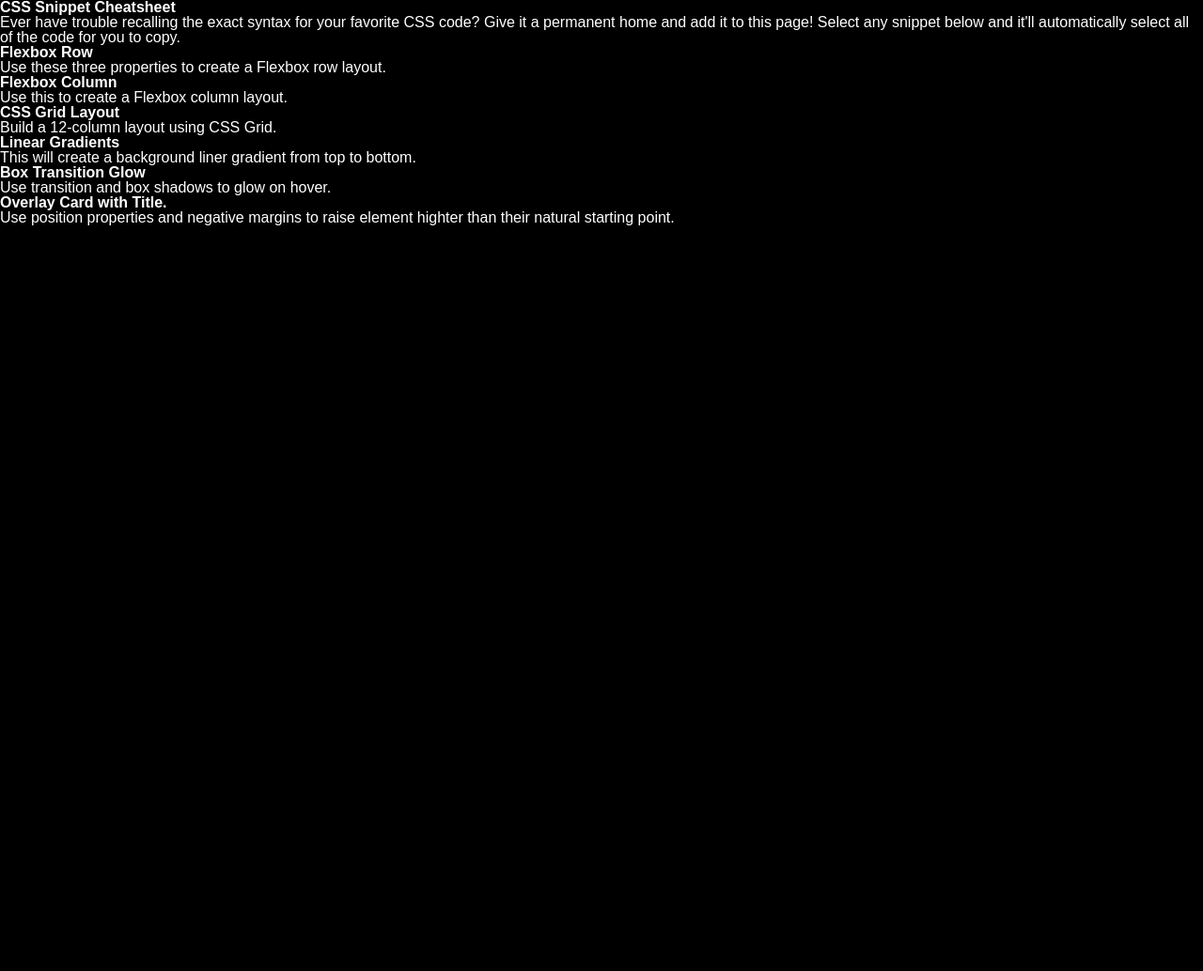
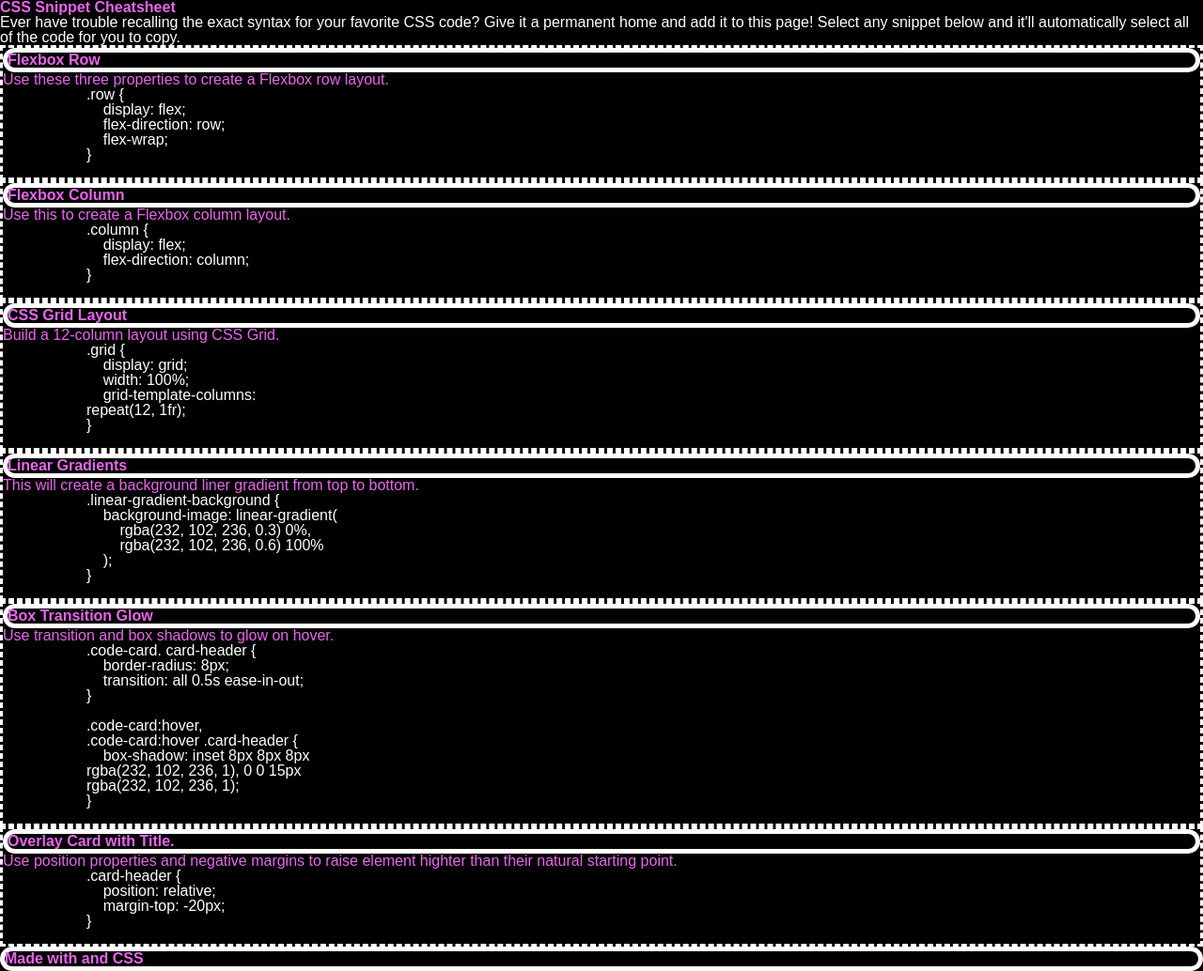
Before and after one commit to markpcomer/Cheatsheet, a plain HTML site: page index.html in a window 1280 px wide. Shown: the whole page at 94% size. Before the commit the page ends 800 px from the top, so only its background shows below. Drawn offline with Linux system fonts and the light colour scheme; files that its build step writes are made by us from their sources.

Commit message:
Finished Semantic HTML and CSS Font Coloring

```diff
--- a/assets/style.css
+++ b/assets/style.css
@@ -1,4 +1,30 @@
+:root{
+    --main-font-color: rgba(232, 102, 236, 1);
+}
+
 body{
     background-color: black;
     color:white;
 }
+
+h1{
+    color: var(--main-font-color);
+}
+
+h2{
+    border: 5px solid white;
+    border-radius: 15px;
+    color: var(--main-font-color);
+}
+
+footer{
+    color: var(--main-font-color);
+}
+
+.card{
+    border: 3px white dashed;
+}
+
+.card p{
+    color: var(--main-font-color);
+}
--- a/index.html
+++ b/index.html
@@ -14,31 +14,83 @@
     </header>
     <main>
         <section>
+            <div class="card">
                 <h2>Flexbox Row</h2>
                 <p>Use these three properties to create a Flexbox row layout.</p>
-        </section>
-        <section>
+                <pre>
+                    .row {
+                        display: flex;
+                        flex-direction: row;
+                        flex-wrap;
+                    }
+                </pre>
+            </div>
+            <div class="card">
                 <h2>Flexbox Column</h2>
                 <p>Use this to create a Flexbox column layout.</p>
-        </section>
-        <section>
+                <pre>
+                    .column {
+                        display: flex;
+                        flex-direction: column;
+                    }
+                </pre>
+            </div>
+            <div class="card">
                 <h2>CSS Grid Layout</h2>
                 <p>Build a 12-column layout using CSS Grid.</p>
-        </section>
-        <section>
+                <pre>
+                    .grid {
+                        display: grid;
+                        width: 100%;
+                        grid-template-columns:
+                    repeat(12, 1fr);
+                    }
+                </pre>
+            </div>
+            <div class="card">
                 <h2>Linear Gradients</h2>
                 <p>This will create a background liner gradient from top to bottom.</p>
-        </section>
-        <section>
+                <pre>
+                    .linear-gradient-background {
+                        background-image: linear-gradient(
+                            rgba(232, 102, 236, 0.3) 0%,
+                            rgba(232, 102, 236, 0.6) 100%
+                        );
+                    }
+                </pre>
+            </div>
+            <div class="card">
                 <h2>Box Transition Glow</h2>
                 <p>Use transition and box shadows to glow on hover.</p>
-        </section>
-        <section>
+                <pre>
+                    .code-card. card-header {
+                        border-radius: 8px;
+                        transition: all 0.5s ease-in-out;
+                    }
+
+                    .code-card:hover,
+                    .code-card:hover .card-header {
+                        box-shadow: inset 8px 8px 8px
+                    rgba(232, 102, 236, 1), 0 0 15px
+                    rgba(232, 102, 236, 1);
+                    }
+                </pre>
+            </div>
+            <div class="card">
                 <h2>Overlay Card with Title.</h2>
                 <p>Use position properties and negative margins to raise element highter than their natural starting point.</p>
+                <pre>
+                    .card-header {
+                        position: relative;
+                        margin-top: -20px;
+                    }
+                </pre>
+            </div>
         </section>
     </main>
-    <footer></footer>
+    <footer>
+        <h2>Made with and CSS</h2>
+    </footer>
 
 </body>
 </html>
```
Also changed, not shown: 1 other file. Lines whose indentation alone changed are shown as unchanged.
